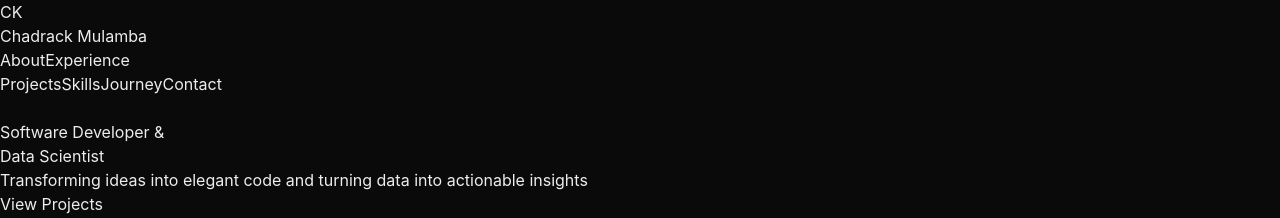
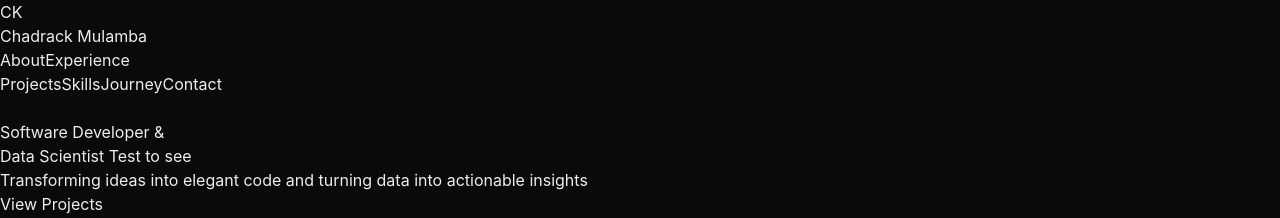
Before and after one commit to chadrack-123/chadrack_portfolio, a Next.js app: page / in a window 1280 px wide. Shown: the top 218 px of the page. Built offline with nearby package versions, Linux system fonts and the light colour scheme.

Commit message:
feat: update Hero component text to include test message

```diff
--- a/src/components/Hero.tsx
+++ b/src/components/Hero.tsx
@@ -60,7 +60,7 @@ export default function Hero() {
           >
             Software Developer &
             <br />
-            Data Scientist
+            Data Scientist Test to see
           </motion.h1>
 
           <motion.p
```
